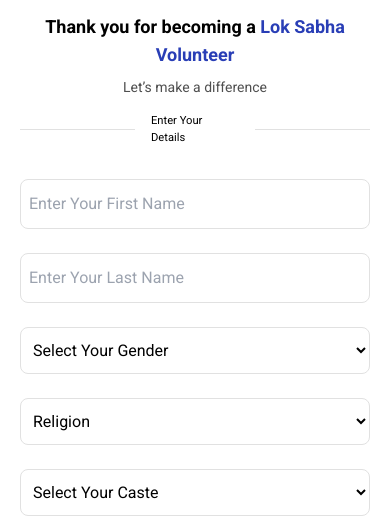
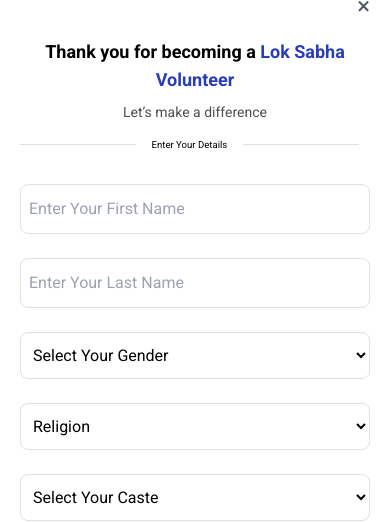
Before and after one commit to s4t1sh/Congress, a plain HTML site: page index.html in a window 390 px wide. Both pictures are taken after a click on the button "Sign Up to Volunteer". Shown: the part 98-621 px from the top of the page. Drawn offline with Linux system fonts and the light colour scheme.

Commit message:
again margin

```diff
--- a/dist/custom.css
+++ b/dist/custom.css
@@ -91,7 +91,7 @@
   }
 
   .modal-content {
-    margin-top: 650px;
+    margin-top: 680px;
     margin-bottom: 25px;
     background-color: #fff;
     padding: 20px;
--- a/index.html
+++ b/index.html
@@ -222,7 +222,7 @@
         </div>
         <div class="flex items-center gap-4">
           <div style="height: 1px; background: #e1e1e1" class="w-[33%] lg:w-[34%]"></div>
-          <p class="font-medium lg:text-base text-[0.7rem]">Enter Your Details</p>
+          <p class="font-medium lg:text-base text-[0.6rem]">Enter Your Details</p>
           <div style="height: 1px; background: #e1e1e1;" class="w-[33%] lg:w-[34%]"></div>
         </div>
 
```
